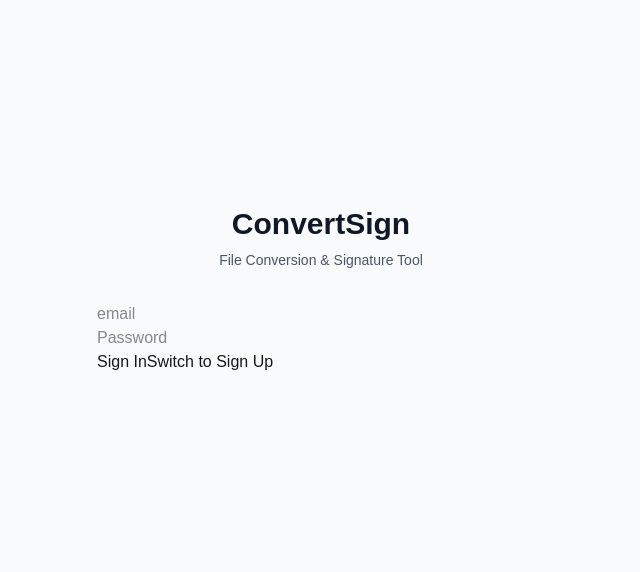
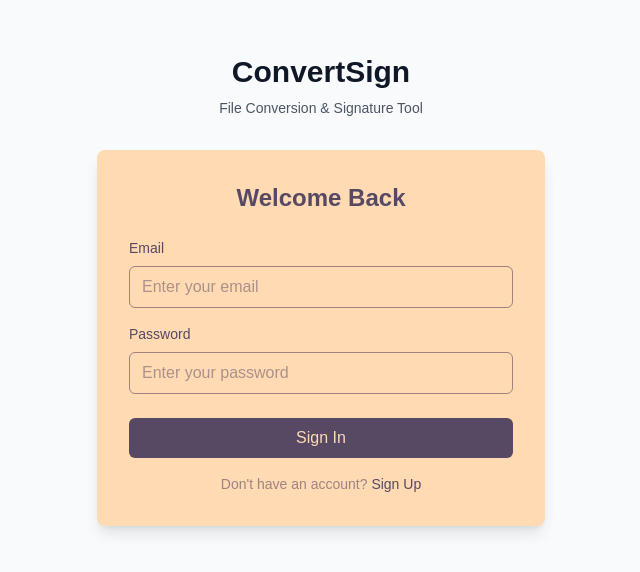
Before and after one commit to Venomanas/ConvertSign, a Next.js app: page / in a window 1280 px wide. Shown: the part 110-682 px from the top of the page, without its empty margins (319-959 px from the left). Built offline with nearby package versions, Linux system fonts and the light colour scheme.

Commit message:
ready to convert lets go

```diff
--- a/src/components/Auth/SignInForm.tsx
+++ b/src/components/Auth/SignInForm.tsx
@@ -1,6 +1,6 @@
-'use client'
-import { useAuth } from '@/context/AuthContext'
-import React, { useState } from 'react'
+"use client";
+import { useAuth } from "@/context/AuthContext";
+import React, { useState } from "react";
 
 // defines Types
 
@@ -11,42 +11,46 @@ interface FormData {
 
 interface SignInFormProps {
   onToggleForm: () => void;
-    onAuthSuccess: ()=> void;
+  onAuthSuccess: () => void;
 }
 
-const SignInForm: React.FC<SignInFormProps> = ({ onToggleForm }) =>{
+const SignInForm: React.FC<SignInFormProps> = ({ onToggleForm }) => {
   const { signIn } = useAuth();
   const [formData, setFormData] = useState<FormData>({
-        email: '',
-        password: '',
+    email: "",
+    password: "",
   });
-    const[error, setError] = useState<string>('');
+  const [error, setError] = useState<string>("");
   const [isLoading, setIsLoading] = useState<boolean>(false);
 
-    const handleChange = (e: React.ChangeEvent<HTMLInputElement>): void =>{
-        const {name, value} = e.target;
+  const handleChange = (e: React.ChangeEvent<HTMLInputElement>): void => {
+    const { name, value } = e.target;
     setFormData({
       ...formData,
       [name]: value,
     });
   };
 
-    const handleSubmit = async(e: React.FormEvent<HTMLFormElement>): Promise<void> => {
+  const handleSubmit = async (
+    e: React.FormEvent<HTMLFormElement>
+  ): Promise<void> => {
     e.preventDefault();
-        setError('');
+    setError("");
     setIsLoading(true);
 
     try {
       //validate inputs
       if (!formData.email || !formData.password) {
-            throw new Error("please fill in all fields ");
+        throw new Error("Please fill in all fields");
       }
 
       // Sign in the user
       await signIn(formData.email, formData.password);
     } catch (err) {
       const errorMessage =
-            err instanceof Error ? err.message : "Sign in failed. Please try again.";
+        err instanceof Error
+          ? err.message
+          : "Sign in failed. Please try again.";
       setError(errorMessage);
       throw err;
     } finally {
@@ -55,34 +59,120 @@ const SignInForm: React.FC<SignInFormProps> = ({ onToggleForm }) =>{
   };
 
   return (
-    <form onSubmit={handleSubmit} >
-        <div>
+    <div
+      className="p-8 rounded-lg shadow-lg max-w-md w-full mx-auto"
+      style={{ backgroundColor: "#FFDAB3" }}
+    >
+      <h2
+        className="text-2xl font-bold mb-6 text-center"
+        style={{ color: "#574964" }}
+      >
+        Welcome Back
+      </h2>
+
+      {error && (
+        <div
+          className="mb-4 p-3 text-sm rounded-md"
+          style={{ backgroundColor: "#C8AAAA", color: "#574964" }}
+        >
+          {error}
+        </div>
+      )}
+
+      <form onSubmit={handleSubmit}>
+        <div className="mb-4">
+          <label
+            htmlFor="email"
+            className="block text-sm font-medium mb-2"
+            style={{ color: "#574964" }}
+          >
+            Email
+          </label>
           <input
             type="email"
-            name='email'
+            id="email"
+            name="email"
             value={formData.email}
             onChange={handleChange}
-            placeholder='email'
+            className="w-full px-3 py-2 border rounded-md focus:outline-none focus:ring-2"
+            style={{
+              borderColor: "#9F8383",
+              color: "#574964",
+              backgroundColor: "#FFDAB3",
+            }}
+            placeholder="Enter your email"
             required
           />
         </div>
-        <div>
-            <input type="password"
-            name='password'
+
+        <div className="mb-6">
+          <label
+            htmlFor="password"
+            className="block text-sm font-medium mb-2"
+            style={{ color: "#574964" }}
+          >
+            Password
+          </label>
+          <input
+            type="password"
+            id="password"
+            name="password"
             value={formData.password}
             onChange={handleChange}
-            placeholder='Password'
-            required/>
+            className="w-full px-3 py-2 border rounded-md focus:outline-none focus:ring-2"
+            style={{
+              borderColor: "#9F8383",
+              color: "#574964",
+              backgroundColor: "#FFDAB3",
+            }}
+            placeholder="Enter your password"
+            required
+          />
         </div>
-        {error && <div className='error'>{error}</div>}
-    <button type='submit' disabled={isLoading}>
-        {isLoading ? 'Signing In...':'Sign In'}
-    </button>
-    <button type='button' onClick={onToggleForm}>
-        Switch to Sign Up
+
+        <button
+          type="submit"
+          disabled={isLoading}
+          className="w-full py-2 px-4 rounded-md transition-colors mb-4"
+          style={{
+            backgroundColor: isLoading ? "#C8AAAA" : "#574964",
+            color: isLoading ? "#9F8383" : "#FFDAB3",
+            cursor: isLoading ? "not-allowed" : "pointer",
+          }}
+          onMouseEnter={e => {
+            if (!isLoading) {
+              e.currentTarget.style.backgroundColor = "#9F8383";
+            }
+          }}
+          onMouseLeave={e => {
+            if (!isLoading) {
+              e.currentTarget.style.backgroundColor = "#574964";
+            }
+          }}
+        >
+          {isLoading ? "Signing In..." : "Sign In"}
         </button>
       </form>
-  )
-}
 
-export default SignInForm
+      <div className="text-center text-sm">
+        <span style={{ color: "#9F8383" }}>Don&apos;t have an account?</span>{" "}
+        <button
+          type="button"
+          onClick={onToggleForm}
+          className="font-medium transition-colors"
+          style={{ color: "#574964" }}
+          onMouseEnter={e => {
+            e.currentTarget.style.color = "#9F8383";
+          }}
+          onMouseLeave={e => {
+            e.currentTarget.style.color = "#574964";
+          }}
+        >
+          Sign Up
+        </button>
+      </div>
+    </div>
+  );
+};
+
+export default SignInForm;
--- a/src/components/Auth/SignUpForm.tsx
+++ b/src/components/Auth/SignUpForm.tsx
@@ -1,85 +1,97 @@
-"use client"
-import { useAuth } from '@/context/AuthContext';
-import React, { useState } from 'react'
+"use client";
+import { useAuth } from "@/context/AuthContext";
+import React, { useState } from "react";
 
-interface FormData{
-    email:string;
-    password:string;
+interface FormData {
+  email: string;
+  password: string;
   fullName: string;
   ConfirmPassword: string;
 }
 
 interface SignUpFormProps {
-    onToggleForm:() => void;
-    onAuthSuccess:() => void;
+  onToggleForm: () => void;
+  onAuthSuccess: () => void;
 }
 
-const SignUpForm:React.FC<SignUpFormProps>=({onToggleForm}) => {
-    const { signUp} = useAuth();
+const SignUpForm: React.FC<SignUpFormProps> = ({ onToggleForm }) => {
+  const { signUp } = useAuth();
   const [formData, setFormData] = useState<FormData>({
-        fullName:'',
-        password:'',
-        ConfirmPassword:'',
-        email:'',
-    })
-    const [error, setError] = useState<string>('');
-    const[isLoading, setIsLoading]= useState<boolean>(false);
+    fullName: "",
+    password: "",
+    ConfirmPassword: "",
+    email: "",
+  });
+  const [error, setError] = useState<string>("");
+  const [isLoading, setIsLoading] = useState<boolean>(false);
 
-    const handleChange =(e: React.ChangeEvent<HTMLInputElement>):void =>{
-        const {name , value} = e.target;
+  const handleChange = (e: React.ChangeEvent<HTMLInputElement>): void => {
+    const { name, value } = e.target;
     setFormData({
       ...formData,
       [name]: value,
     });
   };
 
-    const handleSubmit = async(e:React.FormEvent<HTMLFormElement>):Promise<void> => {
+  const handleSubmit = async (
+    e: React.FormEvent<HTMLFormElement>
+  ): Promise<void> => {
     e.preventDefault();
-        setError('');
+    setError("");
     setIsLoading(true);
 
     try {
-          if(!formData.email || !formData.fullName || !formData.password){
-              throw new Error('Please fill in all fields');
+      if (!formData.email || !formData.fullName || !formData.password) {
+        throw new Error("Please fill in all fields");
       }
 
-          if(formData.password !== formData.ConfirmPassword){
-              throw new Error ('Password do not match');
+      if (formData.password !== formData.ConfirmPassword) {
+        throw new Error("Password do not match");
       }
 
-          if(formData.password.length < 6){
-              throw new Error('Password must be at least 6 character long')
+      if (formData.password.length < 6) {
+        throw new Error("Password must be at least 6 character long");
       }
 
       //sign up the user
-          await signUp(formData.email, formData.fullName , formData.password);
+      await signUp(formData.email, formData.fullName, formData.password);
     } catch (err) {
-        const errorMessage = err instanceof Error ? err.message : 'SignUp failed , please try again.';
+      const errorMessage =
+        err instanceof Error
+          ? err.message
+          : "SignUp failed , please try again.";
       setError(errorMessage);
       throw err;
-      }
-      finally {
+    } finally {
       setIsLoading(false);
     }
-    }
-
-
-
-
+  };
 
   return (
-    <div className="bg-white p-8 rounded-lg shadow-lg max-w-md w-full mx-auto">
-      <h2 className="text-2xl font-bold mb-6 text-center text-gray-800">Create Account</h2>
+    <div className="p-8 rounded-lg shadow-lg max-w-md w-full mx-auto bg-[#FFDAB3] ">
+      <h2
+        className="text-2xl font-bold mb-6 text-center"
+        style={{ color: "#574964" }}
+      >
+        Create Account
+      </h2>
 
       {error && (
-        <div className="mb-4 p-3 bg-red-50 text-red-700 text-sm rounded-md">
+        <div
+          className="mb-4 p-3 text-sm rounded-md bg-[#C8AAAA]"
+          style={{ color: "#574964" }}
+        >
           {error}
         </div>
       )}
 
       <form onSubmit={handleSubmit}>
         <div className="mb-4">
-          <label htmlFor="fullName" className="block text-sm font-medium text-gray-700 mb-1">
+          <label
+            htmlFor="fullName"
+            className="block text-sm font-medium mb-1"
+            style={{ color: "#574964" }}
+          >
             Full Name
           </label>
           <input
@@ -88,13 +100,20 @@ const SignUpForm:React.FC<SignUpFormProps>=({onToggleForm}) => {
             name="fullName"
             value={formData.fullName}
             onChange={handleChange}
-            className="w-full px-3 py-2 border border-gray-300 rounded-md focus:outline-none focus:ring-2 focus:ring-blue-500"
+            className="w-full px-3 py-2 border border-[#9F8383] bg-[#FFDAB3] rounded-md focus:outline-[#574964] focus:ring-2 "
+            style={{
+              color: "#574964",
+            }}
             required
           />
         </div>
 
         <div className="mb-4">
-          <label htmlFor="email" className="block text-sm font-medium text-gray-700 mb-1">
+          <label
+            htmlFor="email"
+            className="block text-sm font-medium mb-2"
+            style={{ color: "#574964" }}
+          >
             Email
           </label>
           <input
@@ -103,13 +122,20 @@ const SignUpForm:React.FC<SignUpFormProps>=({onToggleForm}) => {
             name="email"
             value={formData.email}
             onChange={handleChange}
-            className="w-full px-3 py-2 border border-gray-300 rounded-md focus:outline-none focus:ring-2 focus:ring-blue-500"
+            className="w-full px-3 py-2 border border-[#9F8383] rounded-md focus:outline-none focus:ring-2 bg-[#FFDAB3]"
+            style={{
+              color: "#574964",
+            }}
             required
           />
         </div>
 
         <div className="mb-4">
-          <label htmlFor="password" className="block text-sm font-medium text-gray-700 mb-1">
+          <label
+            htmlFor="password"
+            className="block text-sm font-medium mb-1"
+            style={{ color: "#574964" }}
+          >
             Password
           </label>
           <input
@@ -118,25 +144,35 @@ const SignUpForm:React.FC<SignUpFormProps>=({onToggleForm}) => {
             name="password"
             value={formData.password}
             onChange={handleChange}
-            className="w-full px-3 py-2 border border-gray-300 rounded-md focus:outline-none focus:ring-2 focus:ring-blue-500"
+            className="w-full px-3 py-2 border border-[#9F8383] rounded-md focus:outline-none focus:ring-2 bg-[#FFDAB3]"
+            style={{
+              color: "#574964",
+            }}
             required
           />
-          <p className="mt-1 text-xs text-gray-500">
+          <p className="mt-1 text-xs" style={{ color: "#9F8383" }}>
             Password must be at least 6 characters long
           </p>
         </div>
 
         <div className="mb-6">
-          <label htmlFor="confirmPassword" className="block text-sm font-medium text-gray-700 mb-1">
+          <label
+            htmlFor="ConfirmPassword"
+            className="block text-sm font-medium mb-1"
+            style={{ color: "#574964" }}
+          >
             Confirm Password
           </label>
           <input
             type="password"
-            id="confirmPassword"
-            name="confirmPassword"
+            id="ConfirmPassword"
+            name="ConfirmPassword"
             value={formData.ConfirmPassword}
             onChange={handleChange}
-            className="w-full px-3 py-2 border border-gray-300 rounded-md focus:outline-none focus:ring-2 focus:ring-blue-500"
+            className="border-[#9F8383] bg-[#FFDAB3] w-full px-3 py-2 border rounded-md focus:outline-none focus:ring-2"
+            style={{
+              color: "#574964",
+            }}
             required
           />
         </div>
@@ -144,21 +180,39 @@ const SignUpForm:React.FC<SignUpFormProps>=({onToggleForm}) => {
         <button
           type="submit"
           disabled={isLoading}
-          className={`w-full py-2 px-4 rounded-md transition-colors ${
-            isLoading
-              ? 'bg-gray-300 text-gray-500 cursor-not-allowed'
-              : 'bg-blue-600 hover:bg-blue-700 text-white'
-          }`}
+          className="w-full py-2 px-4 rounded-md transition-colors"
+          style={{
+            backgroundColor: isLoading ? "#C8AAAA" : "#574964",
+            color: isLoading ? "#9F8383" : "#FFDAB3",
+            cursor: isLoading ? "not-allowed" : "pointer",
+          }}
+          onMouseEnter={e => {
+            if (!isLoading) {
+              e.currentTarget.style.backgroundColor = "#9F8383";
+            }
+          }}
+          onMouseLeave={e => {
+            if (!isLoading) {
+              e.currentTarget.style.backgroundColor = "#574964";
+            }
+          }}
         >
-          {isLoading ? 'Creating account...' : 'Sign Up'}
+          {isLoading ? "Creating account..." : "Sign Up"}
         </button>
       </form>
 
       <div className="mt-6 text-center text-sm">
-        <span className="text-gray-600">Already have an account?</span>{' '}
+        <span style={{ color: "#9F8383" }}>Already have an account?</span>{" "}
         <button
           onClick={onToggleForm}
-          className="text-blue-600 hover:text-blue-800 font-medium"
+          className="font-medium transition-colors"
+          style={{ color: "#574964" }}
+          onMouseEnter={e => {
+            e.currentTarget.style.color = "#9F8383";
+          }}
+          onMouseLeave={e => {
+            e.currentTarget.style.color = "#574964";
+          }}
         >
           Sign in
         </button>
@@ -167,4 +221,4 @@ const SignUpForm:React.FC<SignUpFormProps>=({onToggleForm}) => {
   );
 };
 
-export default SignUpForm
+export default SignUpForm;
--- a/src/components/Header.tsx
+++ b/src/components/Header.tsx
@@ -3,7 +3,7 @@ import { useAuth } from "@/context/AuthContext";
 import React from "react";
 
 interface NavItem {
-  id: "upload" | "convert" | "resize" | "signature" | "dashboard"; // ensures type safety
+  id: "upload" | "convert" | "resize" | "signature" | "dashboard";
   label: string;
 }
 
```
Lines whose indentation alone changed are shown as unchanged.
